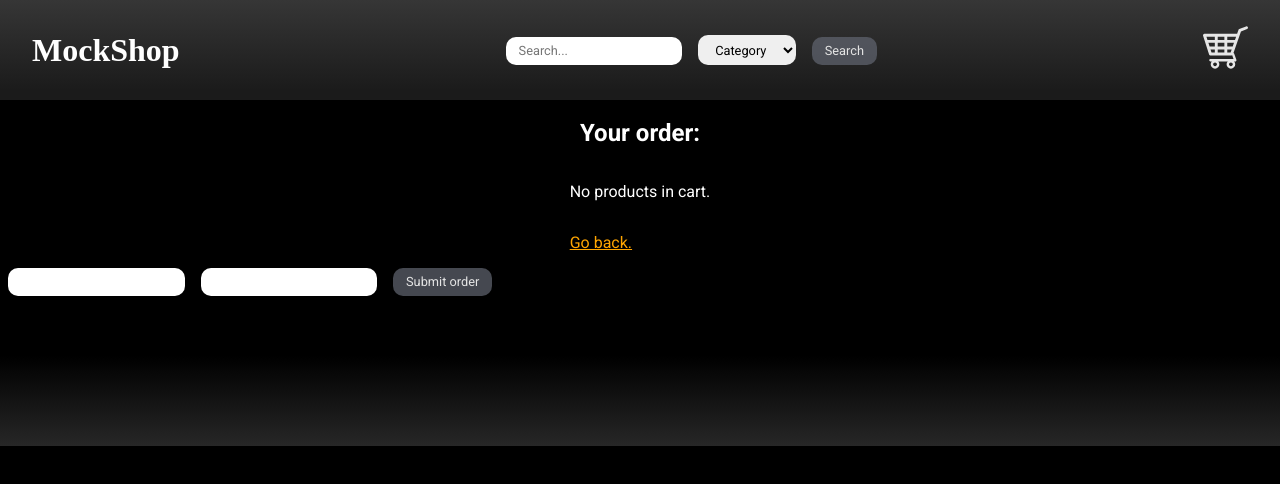
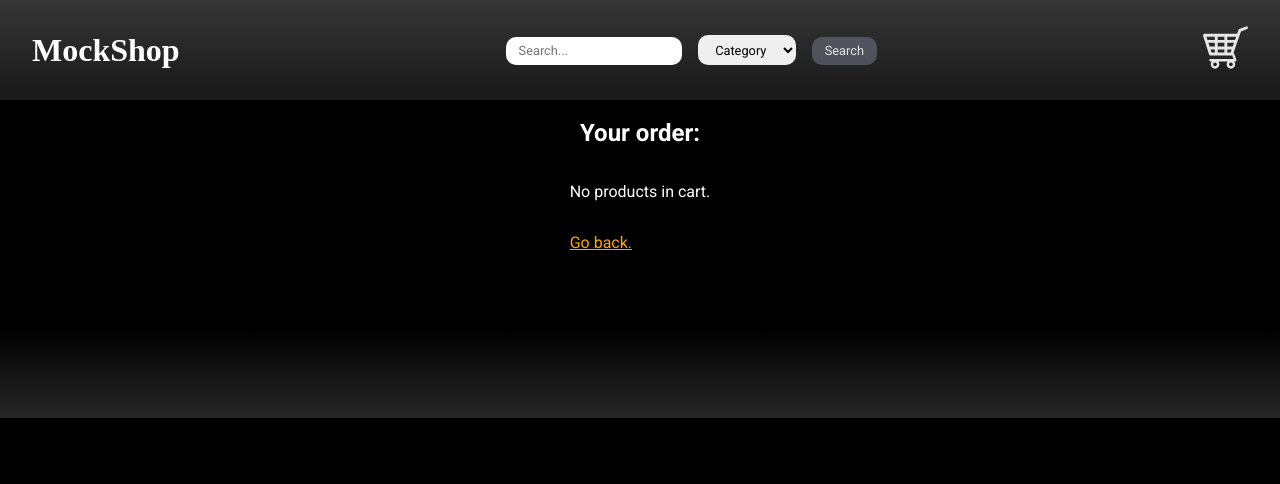
Before and after one commit to fredrikskogb/webshop, an Angular app: page /checkout in a window 1280 px wide. Shown: the top 484 px of the page. Built offline with nearby package versions, Linux system fonts and the light colour scheme; a web font is replaced by a local one.

Commit message:
form will show if products are in cart

```diff
--- a/src/app/checkout/checkout.component.html
+++ b/src/app/checkout/checkout.component.html
@@ -13,6 +13,6 @@
     <p [routerLink]="['']" class="link">Go back.</p>
   </div>
 
+  <app-form *ngIf="cart.length > 0"></app-form>
+
 </div>
-
-<app-form></app-form>
```
